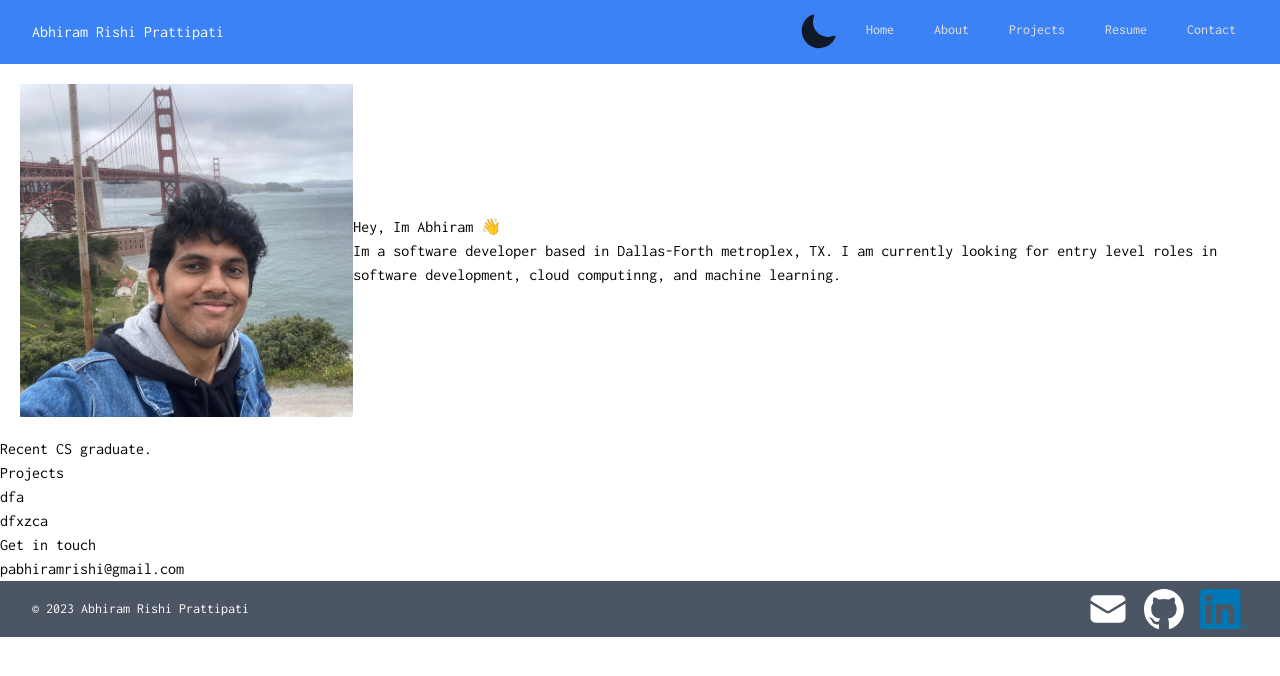
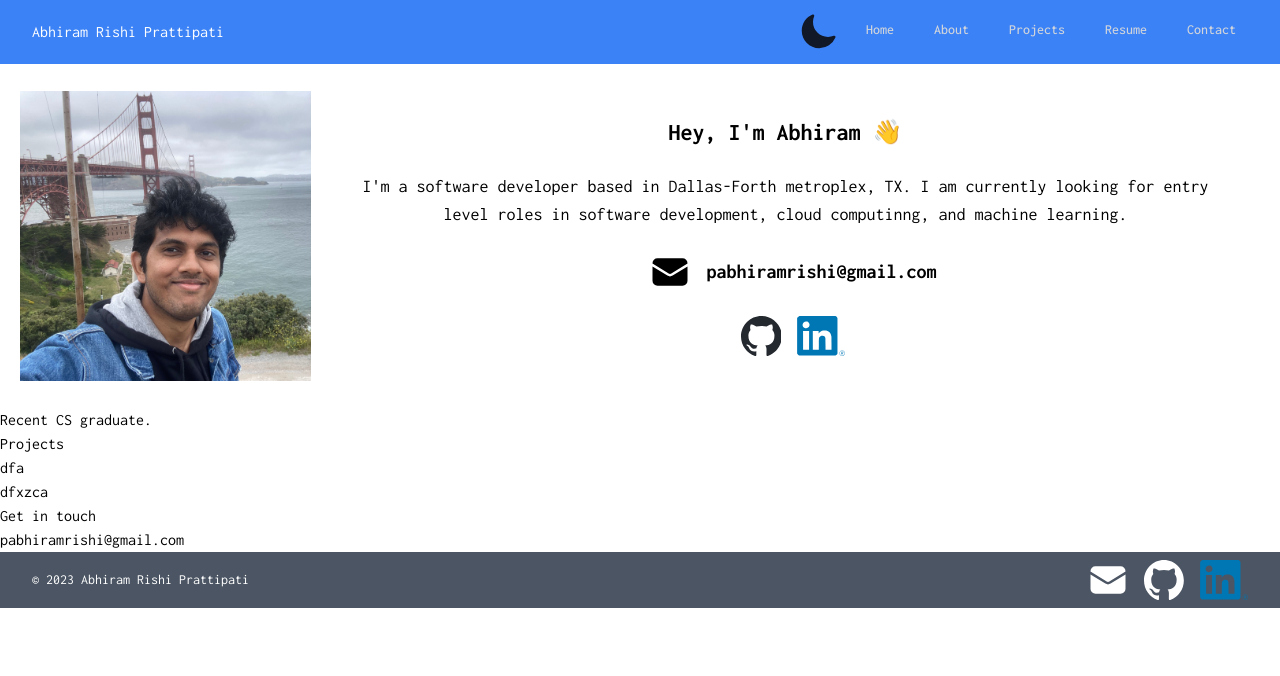
Before and after one commit to abhiramrp/portfolio_website, a Next.js app: page / in a window 1280 px wide. Shown: the top 676 px of the page. Built offline with nearby package versions, Linux system fonts and the light colour scheme.

Commit message:
done with intro

```diff
--- a/src/components/Intro.tsx
+++ b/src/components/Intro.tsx
@@ -1,8 +1,25 @@
+"use client";
+
+import { useTheme } from "next-themes";
+import Link from "next/link";
 import Image from "next/image";
 
+import { EnvelopeIcon } from "@heroicons/react/24/solid";
+
 export default function Intro() {
+
+    const { theme } = useTheme();
+
+    let githubfile = "/logos/github_light.svg";
+
+    if (theme === "dark") {
+        githubfile = "/logos/github.svg";
+    }
+
+
+
     return (
-        <div className="flex justify-center items-center p-5">
+        <div className="flex justify-center items-center p-5" id="intro">
 
             <div>
                 <Image
@@ -17,14 +34,64 @@ export default function Intro() {
             </div>
 
 
-            <div className="flex-col justify-center align-middle items-center">
+            <div className="flex-col justify-center align-middle items-center p-5">
 
-                <div>
-                    <h1>Hey, Im Abhiram 👋</h1>
+                <div className="text-center font-bold text-2xl p-3">
+                    Hey, I&#39;m Abhiram 👋
                 </div>
 
-                <div>
-                    Im a software developer based in Dallas-Forth metroplex, TX. I am currently looking for entry level roles in software development, cloud computinng, and machine learning.
+                <div className="text-center text-lg p-3">
+                    I&#39;m a software developer based in Dallas-Forth metroplex, TX. I am currently looking for entry level roles in software development, cloud computinng, and machine learning.
+                </div>
+
+                <div className="ml-4 flex justify-center items-center space-x-4 p-3">
+
+                    <div className="w-10 h-10 items-center font-bold text-xl">
+                        <Link href="mailto:pabhiramrishi@gmail.com">
+                            <EnvelopeIcon className="h-10" />
+                        </Link>
+                    </div>
+
+                    <div className="text-center font-bold text-xl">
+                        <Link href="mailto:pabhiramrishi@gmail.com">
+                            pabhiramrishi@gmail.com
+                        </Link>
+                    </div>
+
+                </div>
+
+                <div className="ml-4 flex justify-center items-center space-x-4 p-3">
+
+                    <div className="w-10 h-10 relative p-2">
+                        <Link href="https://github.com/abhiramrp">
+                            <Image
+                                quality={100}
+                                src={githubfile}
+                                alt="github"
+                                fill
+                                sizes="100%"
+                                style={{
+                                    objectFit: "cover"
+                                }} />
+                        </Link>
+                    </div>
+
+                    <div className="w-12 h-10 relative">
+                        <Link href="https://www.linkedin.com/in/abhiramprattipati/">
+
+                            <Image
+                                quality={100}
+                                src="/logos/linkedin.svg"
+                                alt="github"
+                                fill
+                                sizes="100%"
+                                style={{
+                                    objectFit: "cover"
+                                }} />
+                        </Link>
+                    </div>
+
+
                 </div>
 
             </div>
--- a/src/components/Navbar.tsx
+++ b/src/components/Navbar.tsx
@@ -26,7 +26,7 @@ export default function Navbar() {
 
                 <div className="ml-4 flex space-x-4">
                     <ThemeSwitcher />
-                <Link href="/" className="text-gray-300 hover:bg-gray-700 hover:text-white px-3 py-2 rounded-md text-sm font-medium">
+                <Link href="#intro" className="text-gray-300 hover:bg-gray-700 hover:text-white px-3 py-2 rounded-md text-sm font-medium">
                     Home
                 </Link>
                 <Link href="/about" className="text-gray-300 hover:bg-gray-700 hover:text-white px-3 py-2 rounded-md text-sm font-medium">
```
Also changed, not shown: public/logos/github_light.svg (added).
